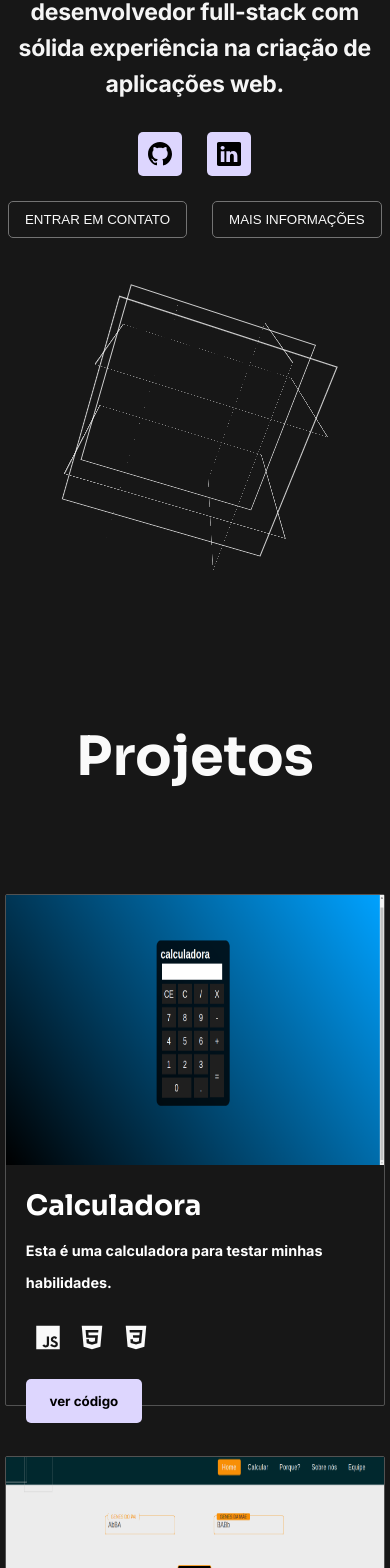
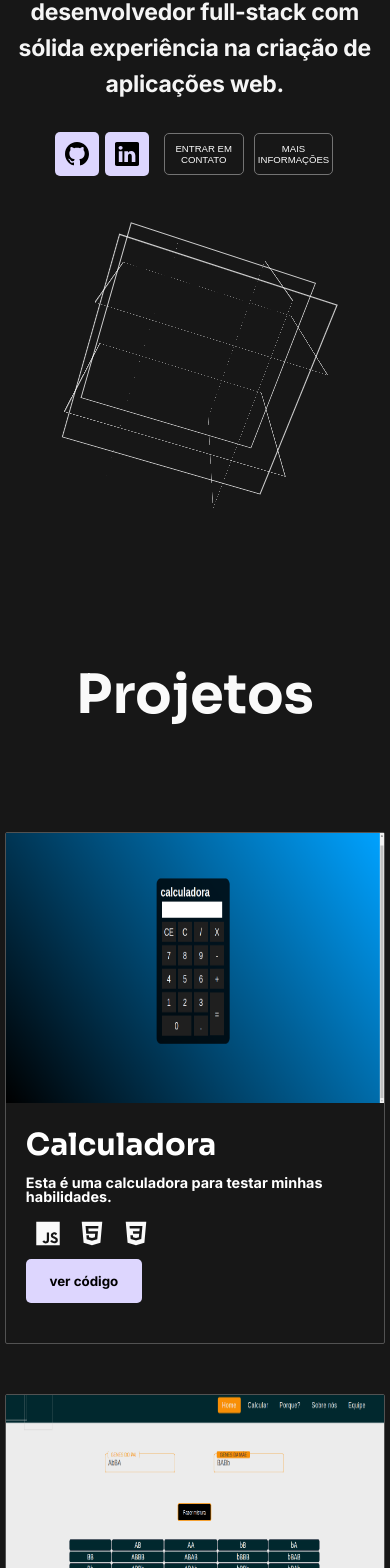
Before and after one commit to Laertes1/Portifolio-Laertes, a React (Create React App) app in the folder my-portifolio/: page /#Home in a window 390 px wide. Shown: the part 409-1977 px from the top of the page. Built offline with nearby package versions, Linux system fonts and the light colour scheme.

Commit message:
fixed bugs of responsivity in the page home

```diff
--- a/my-portifolio/src/App.js
+++ b/my-portifolio/src/App.js
@@ -3,7 +3,7 @@ import Routers from "./components/Routers/Routers";
 
 /*-----Footer-----*/
 import Footer from "./components/Footer/Footer";
-function App() {
+export default function App() {
   return (
     <>
      <Routers />
@@ -11,5 +11,3 @@ function App() {
     </>
   );
 }
-
-export default App;
--- a/my-portifolio/src/components/Projects/projects.css
+++ b/my-portifolio/src/components/Projects/projects.css
@@ -1,5 +1,4 @@
-
-.projects-container2-box{
+.projects-container2-box {
     display: flex;
     flex-direction: column;
     width: 477px;
@@ -7,41 +6,51 @@
     border: 1px solid var(--neutral-600, #525252);
     border-radius: 2px;
     gap: 19px;
-    margin-left: 20px ;
+    margin-left: 20px;
 }
-.projects-container2-box1-box{
+
+.projects-container2-box1-box {
     margin: 0px 0px 0px 20px;
     display: flex;
     flex-direction: column;
     align-items: flex-start;
-    gap: 16px;
+    gap: 5%;
 }
-.project1{
+
+.project1 {
     width: 477px;
     height: 309px;
 }
-.projects-container2-box-contents2{
+
+.projects-container2-box-contents2 {
     display: flex;
     flex-direction: column;
     gap: 5px;
 }
-.projects-container2-box-contents2-title{
+
+.projects-container2-box-contents2-title {
     color: #fff;
     font-family: var(--font-sora);
-    font-size: 28px;
+    font-size: 190%;
 }
-.projects-container2-box-contents2-text{
+
+.projects-container2-box-contents2-text {
     font-family: var(--font-inter);
     color: #fff;
     font-size: 90%;
+    line-height:100%;
+    height: 35px;
+    width: 99%;
 }
-.projects-container2-box-contents4{
+
+.projects-container2-box-contents4 {
     display: flex;
     align-items: center;
     flex-direction: row;
     gap: 20px;
 }
-.icon{
+
+.icon {
     width: 44px;
     height: 44px;
 
--- a/my-portifolio/src/index.css
+++ b/my-portifolio/src/index.css
@@ -4,7 +4,7 @@
   --font-inter: "Inter", sans-serif;
   --font-sora: "Sora", sans-serif;
   --neutral-50: #FAFAFA;
-  --purple-300: #DDD6FE ;
+  --purple-300: #DDD6FE;
   --neutral-500: #737373;
   --black: #fafafa00;
   --neutral-700: #404040;
@@ -111,6 +111,7 @@ main {
     width: 550px;
   }
 
+
   /*-----IMG-----*/
   .main-image {
     height: 377.574px;
@@ -165,6 +166,17 @@ main {
     width: 100%;
 
   }
+  .main-sec1-div3{
+    width: 310px;
+  }
+  .main-sec1-div3-box2{
+    gap: 10px;
+  }
+  .buttonLinkBoxer, .Link{
+    width: 79.82px;
+    height: 42px;
+}
+
 
   /*-----Projects-----*/
   .projects-container2-box {
@@ -319,6 +331,7 @@ main {
   .projects-container3 {
     width: 100%;
   }
+
   /*-----AboutMe-----*/
   .aboutMe-container1 {
     width: 90%;
@@ -355,28 +368,30 @@ main {
 }
 
 @media screen and (max-width: 460px) {
+
   /*----NavBar------*/
-  nav{
+  nav {
     width: 98.65%;
   }
+
   /*-----Home-----*/
-  .section-pincipal{
+  .section-pincipal {
     width: 99.9%;
   }
-  .main-sec1{
+
+  .main-sec1 {
     width: 100%;
   }
-  .main-sec1-div3 {
-    flex-direction: column;
-    width: 99.7%;
-  }
-  .title{
+
+  .title {
     width: 100%;
   }
+
   /*-----Box-Scroll-----*/
-  .box-scroll{
+  .box-scroll {
     margin-top: 35%;
   }
+
   /*-----Projects-----*/
   .projects-container3-box {
     width: 800px;
@@ -406,6 +421,7 @@ main {
 }
 
 @media screen and (max-width: 320px) {
+
   /*-----AboutMe-----*/
   .aboutMe-container2 {
     width: 100%;
--- a/my-portifolio/src/pages/home/index.css
+++ b/my-portifolio/src/pages/home/index.css
@@ -63,11 +63,10 @@
 .main-sec1-div3{
     display: flex;
     align-items: center;
-    gap: 25px;
-    width: 389px;
+    justify-content: center;
+    width: 50%;
 }
 /*---------Final-Textos---------*/
-/*-----Icon-----*/
 
 /*-----IMG-----*/
 .main-image{
@@ -81,18 +80,28 @@
 .main-sec1-div3-box{
     display: flex;
     align-items: center;
-    gap: 25px;
+    justify-content: center;
+    gap: 5%;
+    width: 40%;
+    /* background-color: brown; */
 }
 
 /*-----Butons-----*/
+.buttonLinkBoxer, .Link{
+    width: 50%;
+    height: 42px;
+}
+
 .main-sec1-div3-box2{
     display: flex;
     align-items: center;
-    gap: 25px;
+    gap: 4%;
+    width: 60%;
+    /* background-color: yellowgreen; */
+
 }
 .btn-contato,.btn-resume{
     display: flex;
-    padding: 10px 16px;
     align-items: center;
     justify-content: center;
     gap: 30px;
@@ -100,8 +109,10 @@
     border: 1.5px solid var(--neutral-500);
     background-color: #fafafa00;
     color: var(--neutral-50);
+    font-size: 60%;
     transition: 0.5s;
     width: 100%;
+    height: 100%;
 }
 
 .btn-contato:hover,.btn-resume:hover{
--- a/my-portifolio/src/pages/home/index.jsx
+++ b/my-portifolio/src/pages/home/index.jsx
@@ -77,9 +77,9 @@ export default function Index() {
                   hashSpy={true}
                   offset={-80}
                   duration={500}
-                  className="navBar-p p4"
+                  className="buttonLinkBoxer"
                 >
-                  <button className="btn-contato">ENTRAR EM CONTATO</button>
+                  <button className="btn-contato">ENTRAR EM CONTATO </button>
                 </ScrollLink>
 
                 <Link to="/AboutMe" className="Link">
```
